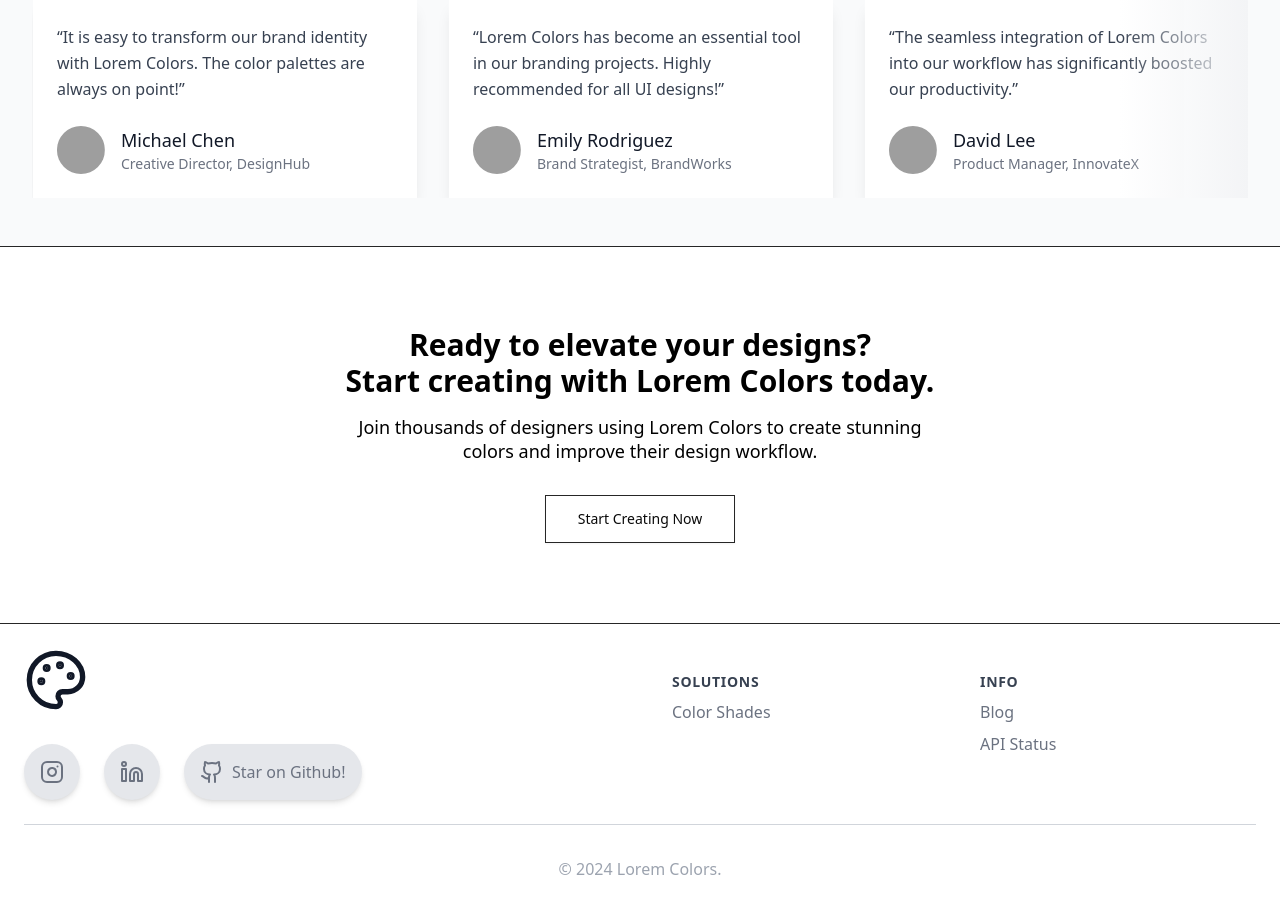
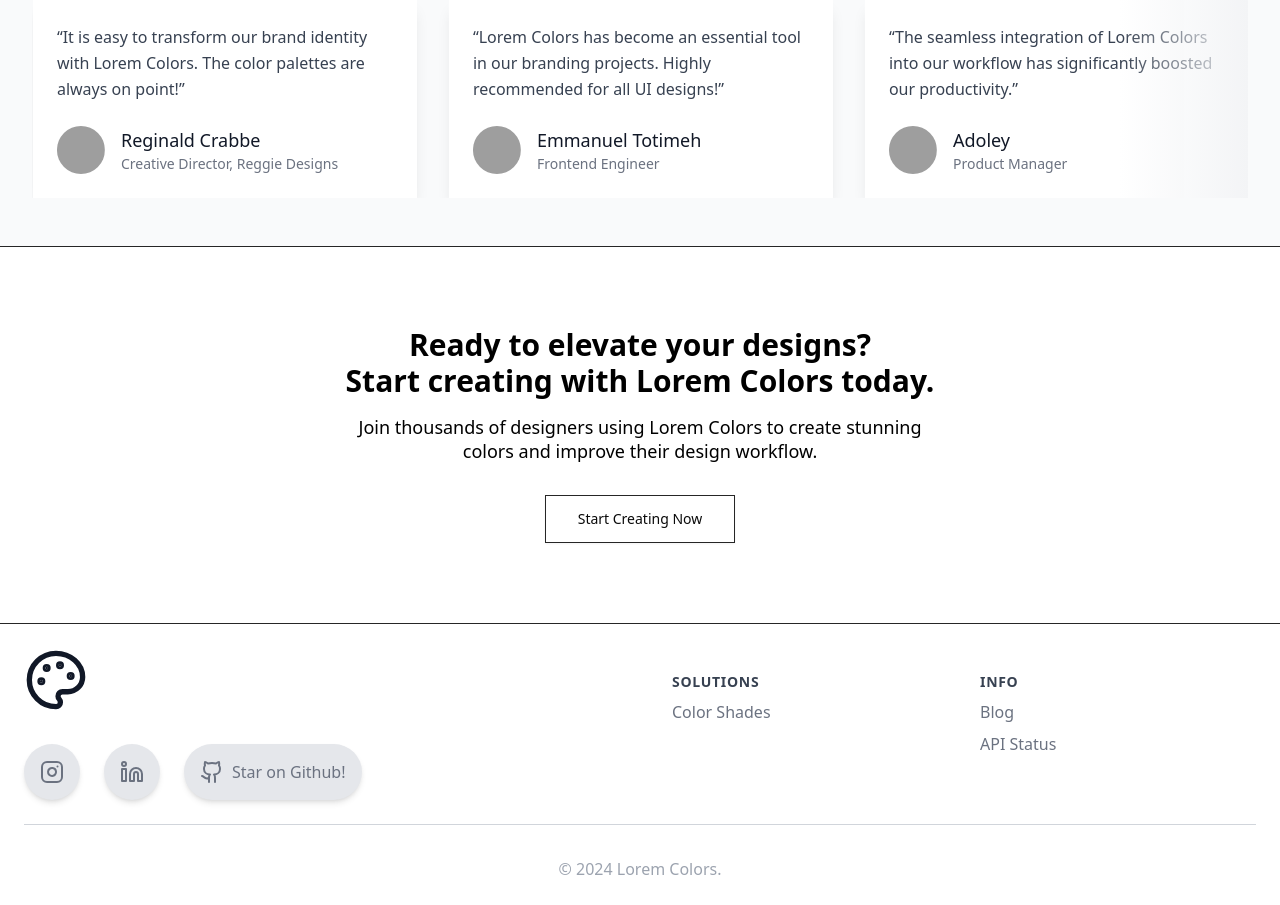
Before and after one commit to peterkessibu/lorem-colors, a Next.js app: page / in a window 1280 px wide. Shown: the part 1300-2205 px from the top of the page. Built offline with nearby package versions, Linux system fonts and the light colour scheme; grey boxes are pictures that could not be loaded.

Commit message:
Update social media link in Footer component and modify testimonials with new author names and roles for accuracy

```diff
--- a/components/Footer.js
+++ b/components/Footer.js
@@ -8,7 +8,7 @@ import { Instagram, Github, Palette, Linkedin, X } from "lucide-react";
 const socialLinks = [
   {
     name: "Instagram",
-    href: "#",
+    href: "https://www.instagram.com/_zheebuuu101/",
     icon: Instagram,
     hoverTextColor: "hover:text-pink-500",
     text: null,
--- a/components/Testimonials.js
+++ b/components/Testimonials.js
@@ -8,8 +8,8 @@ export default function Testimonials() {
       content:
         "Lorem Colors has revolutionized our design process. The AI-powered recommendations are spot-on!",
       author: {
-        name: "Sarah Johnson",
-        role: "Lead Designer, TechCorp",
+        name: "Prince Kennedy",
+        role: "Lead Designer, UI/UX Cape Coast",
         image: "/globe.svg",
       },
     },
@@ -17,8 +17,8 @@ export default function Testimonials() {
       content:
         "It is easy to transform our brand identity with Lorem Colors. The color palettes are always on point!",
       author: {
-        name: "Michael Chen",
-        role: "Creative Director, DesignHub",
+        name: "Reginald Crabbe",
+        role: "Creative Director, Reggie Designs",
         image: "/globe.svg",
       },
     },
@@ -26,8 +26,8 @@ export default function Testimonials() {
       content:
         "Lorem Colors has become an essential tool in our branding projects. Highly recommended for all UI designs!",
       author: {
-        name: "Emily Rodriguez",
-        role: "Brand Strategist, BrandWorks",
+        name: "Emmanuel Totimeh",
+        role: "Frontend Engineer",
         image: "/globe.svg",
       },
     },
@@ -35,8 +35,8 @@ export default function Testimonials() {
       content:
         "The seamless integration of Lorem Colors into our workflow has significantly boosted our productivity.",
       author: {
-        name: "David Lee",
-        role: "Product Manager, InnovateX",
+        name: "Adoley",
+        role: "Product Manager",
         image: "/globe.svg",
       },
     },
```
